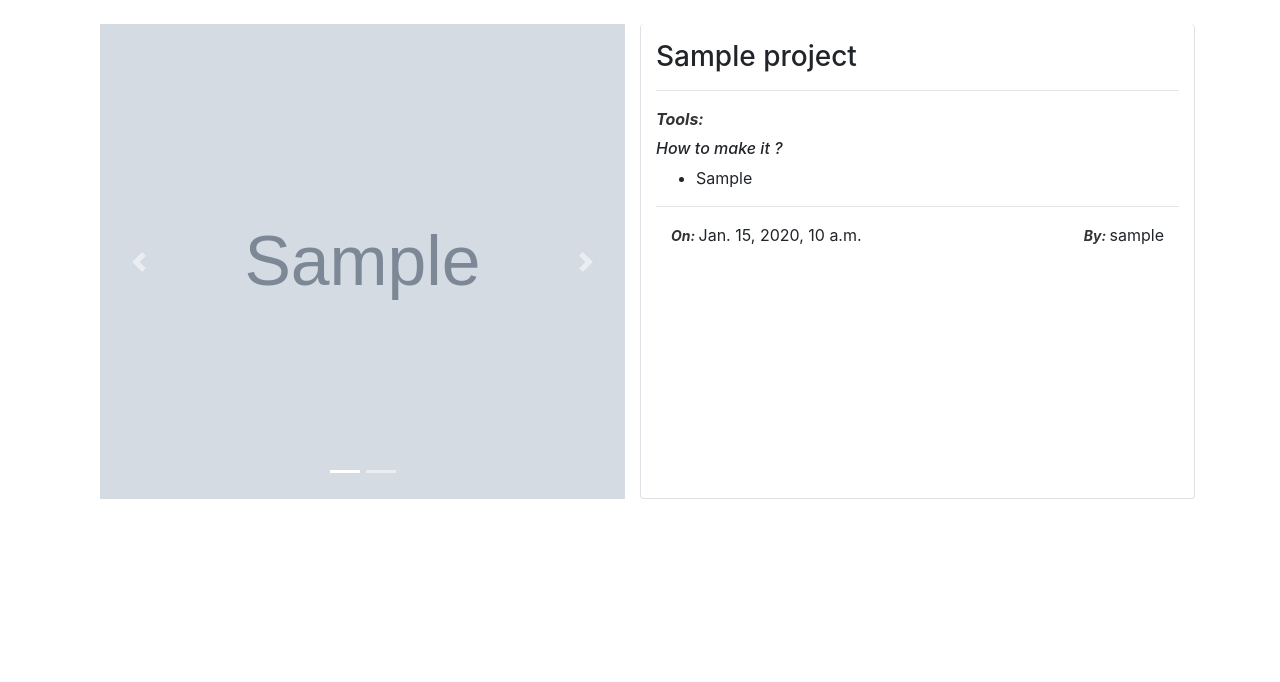
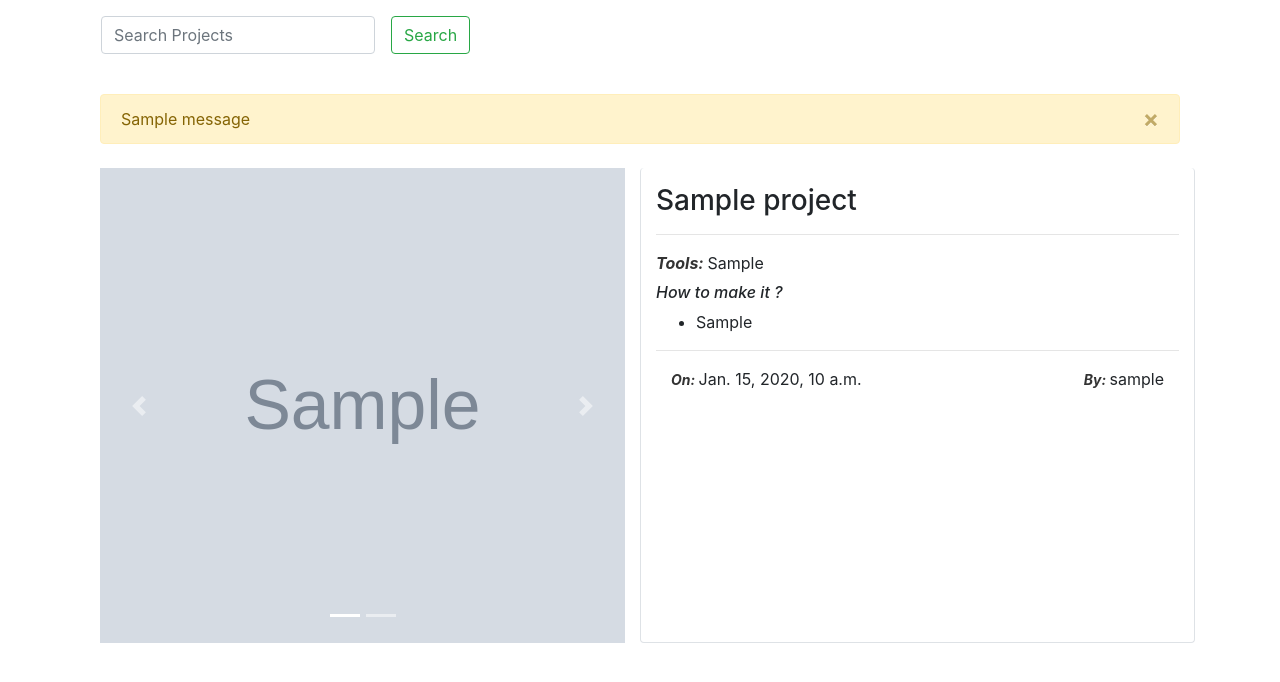
Before and after one commit to deonlobo/green_book_site, a Django app: page /diyprojects/feed in a window 1280 px wide. Shown: the part 61-743 px from the top of the page. Run offline with Django 5.2, Linux system fonts and the light colour scheme; tables that the repository leaves empty hold one stand-in row (values such as "Sample post"); grey boxes marked "Sample" are stand-in pictures; one stand-in notice (Sample message) is shown; parts of the project's set-up code (start-up, migrations or seed data) failed here and were passed over; some libraries are stand-ins or nearby versions.

Commit message:
Delete project and Search Project implemented

```diff
--- a/DIYProject/apps.py
+++ b/DIYProject/apps.py
@@ -4,3 +4,6 @@ from django.apps import AppConfig
 class DiyprojectConfig(AppConfig):
     default_auto_field = 'django.db.models.BigAutoField'
     name = 'DIYProject'
+
+    def ready(self):
+        import DIYProject.signals
--- a/DIYProject/forms.py
+++ b/DIYProject/forms.py
@@ -17,3 +17,6 @@ class NewProject(forms.ModelForm):
         def __init__(self, *args, **kwargs):
             super().__init__(*args, **kwargs)
             self.fields['image_2'].required = False
+
+class SearchProject(forms.Form):
+    term  = forms.CharField(widget=forms.TextInput(attrs={'class': 'form-control mr-3', 'placeholder': 'Search Projects '}),)
--- a/DIYProject/models.py
+++ b/DIYProject/models.py
@@ -12,6 +12,7 @@ class ProjectCategory(models.Model):
 
 class Project(models.Model):
     title = models.CharField(max_length=200)
+    tools = models.CharField(max_length=200)
     project_category = models.ForeignKey(ProjectCategory, on_delete=models.CASCADE)
     process = models.TextField()
     img_1 = models.ImageField(upload_to='images/DIYProjects/ProjectImages')
--- a/DIYProject/templates/DIYProject/categories.html
+++ b/DIYProject/templates/DIYProject/categories.html
@@ -13,7 +13,7 @@
                     <img src="{{i.image.url}}" height="100vw" width = "100vh" style="border-radius: 50%;"></img>
                     <br>
                     <a href="{% url 'DIYProject:filtercategory' i.pk %}" class="text-dark">
-                        <button class=" col-lg-12 btn btn-success my-2 text-dark">{{i.name}}</button>
+                        <button class=" col-lg-12 btn btn-success my-2 text-light">{{i.name}}</button>
                     </a>
                 </center>
             </div>
--- a/DIYProject/templates/DIYProject/feed.html
+++ b/DIYProject/templates/DIYProject/feed.html
@@ -3,7 +3,34 @@
 
 {% block content %}
 
-    <div class="container my-4">
+    <div class="container">
+
+    <div class="row">
+        <div class="my-2">
+
+        <form class="form-inline my-2 mx-3" action="{% url 'DIYProject:search' %}">
+            {{SearchForm.term}}
+      <button class="btn btn-outline-success my-2 my-sm-0" type="submit">Search</button>
+    </form>
+
+    </div>
+    </div>
+
+     <div class="container">
+        {% if messages %}
+            {% for message in messages %}
+                <br/>
+                <div class="alert alert-warning alert-dismissible fade show" role="alert">
+                    {{ message }}
+                    <button type="button" class="close" data-dismiss="alert" aria-label="Close">
+                    <span aria-hidden="true">&times;</span>
+                  </button>
+                </div>
+            {% endfor %}
+        {% endif %}
+    </div>
+
+    <div class="my-4">
 
     {% for project in projects %}
         <div class="row my-4">
@@ -45,7 +72,7 @@
                 </div>
             <hr style="color: #3333">
             <div class="my-1">
-                <div class="col-lg-6 text-left mx-0 px-0"><span style="font-size: 16px; font-weight: bold; color: #333333"><i> Tools: </i></span></div>
+                <div class="col-lg-6 text-left mx-0 px-0"><span style="font-size: 16px; font-weight: bold; color: #333333"><i> Tools: </i></span>{{ project.tools }}</div>
             </div>
                 <div class="my-2">
                     <h6><i>How to make it ?</i></h6>
@@ -71,6 +98,8 @@
 
     </div>
 
+    </div>
+
 
 
 
--- a/DIYProject/urls.py
+++ b/DIYProject/urls.py
@@ -6,7 +6,10 @@ app_name = 'DIYProject'
 urlpatterns = [
 path('categories', views.categoriesView, name='categories'),
 path('feed', views.feedView, name='feed'),
+path('search', views.SearchProjectView, name='search'),
+path('my-projects', views.myProjectView, name='myprojects'),
 path('new-project', views.newProjectView, name='newproject'),
 path('edit-project/<int:project_id>/',views.editProjectView, name='editproject'),
+path('delete-project/<int:project_id>/',views.deleteProjectView, name='deleteproject'),
 path('filter/<int:category_id>/',views.filterCategoryView, name='filtercategory'),
 ]
--- a/DIYProject/views.py
+++ b/DIYProject/views.py
@@ -1,9 +1,14 @@
-from DIYProject.forms import NewProject
+from DIYProject.forms import NewProject, SearchProject
 from DIYProject.models import Project, ProjectCategory
 from django.shortcuts import render, redirect
 from django.contrib.auth.decorators import login_required
 from django.http import HttpResponse
 from marketplace.models import Category
+from django.db.models.signals import post_delete
+from django.dispatch import receiver
+from django.shortcuts import get_object_or_404
+from django.db.models import Q
+from django.contrib import messages
 
 
 @login_required(login_url='login')
@@ -14,7 +19,7 @@ def newProjectView(request):
             temp_project = form.save(commit=False)
             temp_project.posted_by = request.user
             temp_project.save()
-            return redirect('home')
+            return redirect('DIYProject:myprojects')
         else:
             for field in form:
                 print("Field Error:", field.name, field.errors)
@@ -25,12 +30,12 @@ def newProjectView(request):
 
 @login_required(login_url='login')
 def editProjectView(request,project_id):
-    temp_project = Project.objects.get(pk=project_id)
+    temp_project = get_object_or_404(Project, pk=project_id)
     if request.method == 'POST':
         form = NewProject(request.POST, request.FILES, instance=temp_project)
         if form.is_valid():
             form.save()
-            return redirect('home')
+            return redirect('DIYProject:myprojects')
         else:
             for field in form:
                 print("Field Error:", field.name, field.errors)
@@ -44,10 +49,38 @@ def categoriesView(request):
     return render(request,'DIYProject/categories.html',{'categories':categories})
 
 def feedView(request):
+    SearchForm = SearchProject()
     projects = Project.objects.order_by('-posted_on')
-    return render(request,'DIYProject/feed.html',{'projects':projects})
+    return render(request,'DIYProject/feed.html',{'projects':projects,'SearchForm':SearchForm})
 
 def filterCategoryView(request, category_id):
+    SearchForm = SearchProject()
     category_name=ProjectCategory.objects.get(pk=category_id)
     projects = Project.objects.filter(project_category=category_name).order_by('-posted_on')
-    return render(request, 'DIYProject/feed.html', {'projects': projects})
+    return render(request, 'DIYProject/feed.html', {'projects': projects,'SearchForm':SearchForm})
+
+@login_required(login_url='login')
+def myProjectView(request):
+    projects = Project.objects.filter(posted_by=request.user).order_by('-posted_on')
+    return render(request,'DIYProject/my_projects.html',{'projects': projects})
+
+@login_required(login_url='login')
+def deleteProjectView(request,project_id):
+    temp_project = get_object_or_404(Project, pk=project_id)
+    temp_project.delete()
+    return redirect('DIYProject:myprojects')
+
+def SearchProjectView(request):
+    if request.method == 'GET':
+        form = SearchProject(request.GET)
+        if form.is_valid():
+            query = form.cleaned_data['term']
+            projects = Project.objects.filter(Q(title__icontains=query) | Q(tools__icontains=query) | Q(project_category__name__icontains=query)).order_by('-posted_on')
+            if len(projects) == 0:
+                messages.error(request,'No matching projects found')
+                return redirect('DIYProject:feed')
+            messages.success(request, 'Search completed successfully!')
+            return render(request, "DIYProject/feed.html", {'projects': projects, 'SearchForm': form})
+        else:
+            messages.error(request, 'Invalid search term')
+            return redirect('DIYProject:feed')
--- a/green_book_app/templates/green_book_app/navbar.html
+++ b/green_book_app/templates/green_book_app/navbar.html
@@ -25,7 +25,7 @@
             <a class="dropdown-item" href='{% url 'DIYProject:feed' %}'>Feed</a>
             <a class="dropdown-item" href='{% url 'DIYProject:categories' %}'>Categories</a>
           <a class="dropdown-item" href='{% url 'DIYProject:newproject' %}'>Upload Project</a>
-          <a class="dropdown-item" href="#">Another action</a>
+          <a class="dropdown-item" href="{% url 'DIYProject:myprojects' %}">My Projects</a>
           <div class="dropdown-divider"></div>
           <a class="dropdown-item" href="#">Something else here</a>
         </div>
--- a/green_book_site/settings.py
+++ b/green_book_site/settings.py
@@ -44,7 +44,7 @@ INSTALLED_APPS = [
     'django.contrib.staticfiles',
     'green_book_app.apps.GreenBookAppConfig',
     'accounts.apps.AccountsConfig',
-    'DIYProject'
+    'DIYProject.apps.DiyprojectConfig',
 ]
 
 MIDDLEWARE = [
```
Also changed, not shown: DIYProject/signals.py (added, +13 -0 lines), DIYProject/templates/DIYProject/my_projects.html (+11 -58 lines), DIYProject/migrations/0007_alter_project_title.py (added).
